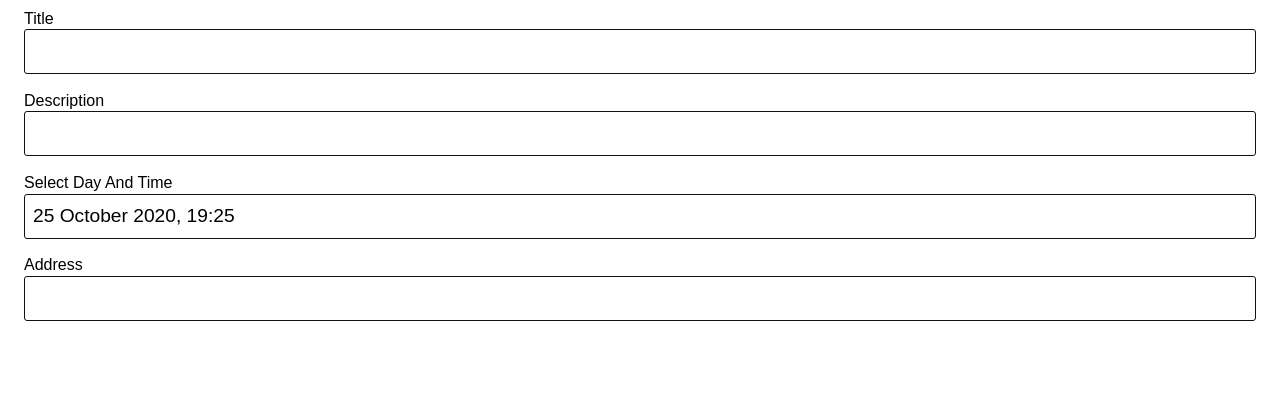
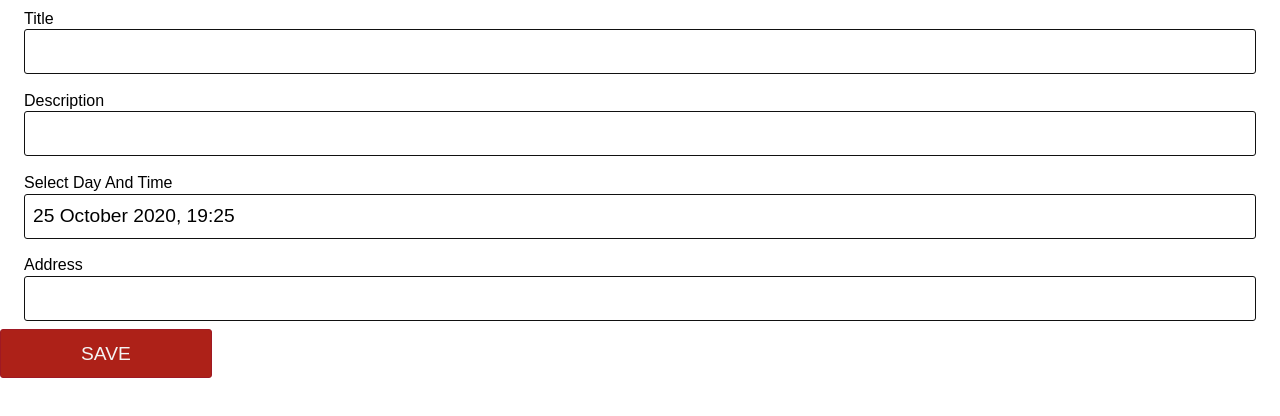
Before and after one commit to eelok/admin-office-sb, a React (Create React App) app: page /concerts/1 in a window 1280 px wide. Shown: the top 416 px of the page. Built offline with nearby package versions, Linux system fonts and the light colour scheme; no server answers; the database is empty.

Commit message:
add update concert feature

```diff
--- a/src/App.css
+++ b/src/App.css
@@ -40,12 +40,13 @@
     font-size: 1.2rem;
     padding: 0.8rem 5rem;
     border-radius: 3px;
-    border: 1px solid var(--color-black);
+    border: 1px solid var(--color-brick-red-bnt-hover);
     background-color: var(--main-color-brick-red);
     color: var(--color-white);
+    text-transform: uppercase;
     cursor: pointer;
 }
 .btn:hover{
-    border: 1px solid var(--secondary-color-choco-brown);
+    border: 1px solid var(--main-color-brick-red);
     background-color: var(--color-brick-red-bnt-hover);
 }
--- a/src/pages/edit-concerts/edit-concerts-page.component.jsx
+++ b/src/pages/edit-concerts/edit-concerts-page.component.jsx
@@ -8,9 +8,11 @@ class EditConcert extends React.Component {
 
     constructor(props) {
         super(props);
-
         this.state = {
-            title: '', description: '', address: '', startDate: firestore.Timestamp.now()
+            title: '',
+            description: '',
+            address: '',
+            startDate: firestore.Timestamp.now()
         };
 
     }
@@ -22,7 +24,6 @@ class EditConcert extends React.Component {
             if (documentSnapshot.exists) {
                 this.setState(documentSnapshot.data()); //пришло с сервера
             }
-
         }).catch(function(error) {
             console.log("Error getting document:", error);
         });
@@ -37,11 +38,23 @@ class EditConcert extends React.Component {
             [event.target.name]: v
         })
     }
+
+    handleSave = (event) => {
+        event.preventDefault()
+        db.collection('concerts').doc(this.props.match.params.id).set(this.state)
+            .then(() => {
+                this.props.history.push('/concerts')
+            })
+            .catch(error => {
+                alert(error.message)
+            });
+
+    }
     render() {
         const {title, description, address, startDate} = this.state;
 
         return (
-            <div>
+            <form onSubmit={this.handleSave}>
                 <InputComponent
                     type={'text'}
                     label={'Title'}
@@ -72,8 +85,8 @@ class EditConcert extends React.Component {
                     id={'address'}
                     onChange={this.handleChange}
                 />
-
-            </div>
+                <button className='btn' type='submit'>Save</button>
+            </form>
         )
     }
 
```
